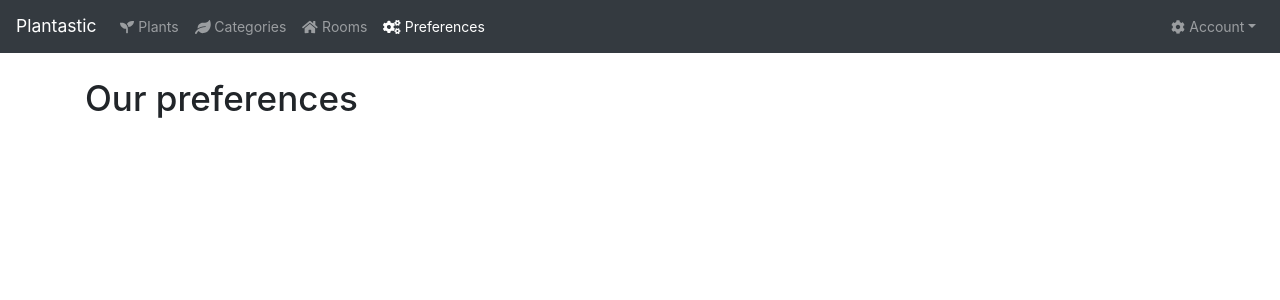
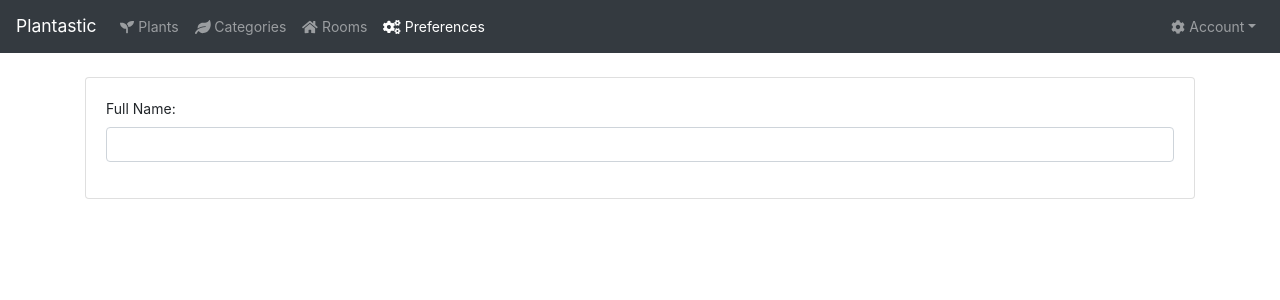
Before and after one commit to argasek/codebrainers-2020-09, a React (Create React App) app: page /preferences in a window 1280 px wide. Shown: the top 300 px of the page. Built offline with nearby package versions, Linux system fonts and the light colour scheme.

Commit message:
Add form to Preferences.jsx.

```diff
--- a/src/components/preferences/Preferences.jsx
+++ b/src/components/preferences/Preferences.jsx
@@ -1,10 +1,30 @@
 import React from "react";
+import {Card, CardBody, Col, FormGroup, Input, Label} from "reactstrap";
 
-function Preferences (){
-  return(
-          <div>
-            <h1> Our preferences </h1>
-          </div>
+function Preferences() {
+
+  return (
+          <Card className="mb-4">
+            <CardBody>
+              <FormGroup>
+                <Label for="userFullName">Full Name:</Label>
+                <Input
+                        id="userFullName"
+                        name="userFullName"
+                        type="text"
+                        value={''}
+                        onChange={() => {
+
+                        }
+
+                        }
+                />
+              </FormGroup>
+
+            </CardBody>
+          </Card>
   )
+
 }
+
 export default Preferences;
```
